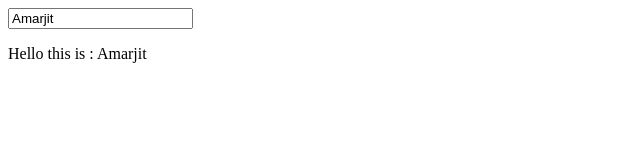
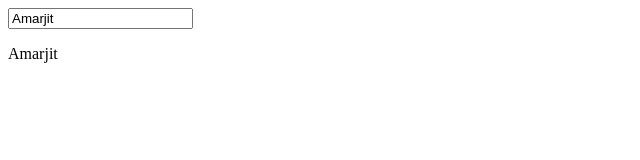
Before and after one commit to AmarjitMindtree/asd, an Angular app: page / in a window 1280 px wide. Shown: the top 160 px of the page, without its empty margins (0-640 px from the left). Built offline with nearby package versions, Linux system fonts and the light colour scheme.

Commit message:
Seventh commit

```diff
--- a/src/app/app.component.html
+++ b/src/app/app.component.html
@@ -1,2 +1,2 @@
 <input type="text" name="Name" value={{name}} [(ngModel)]="name" >
-<p>Hello this is :  {{ name }}</p>
+<p>{{ name }}</p>
```
